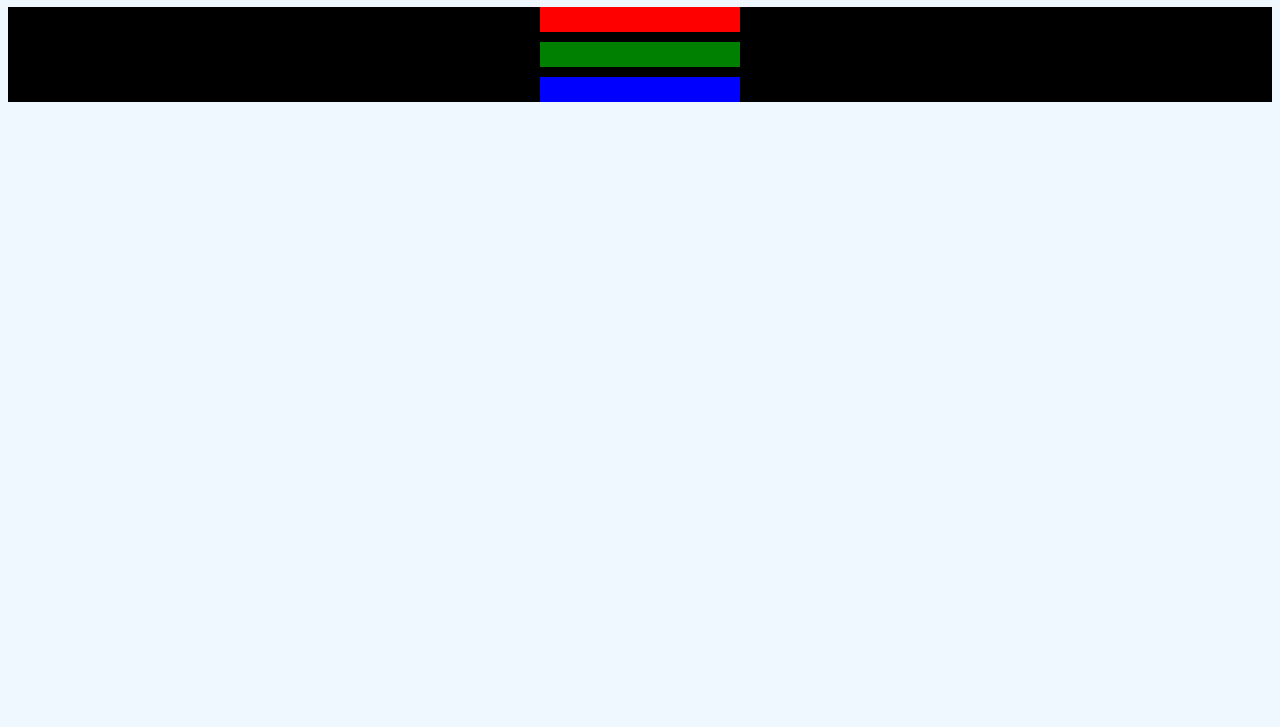
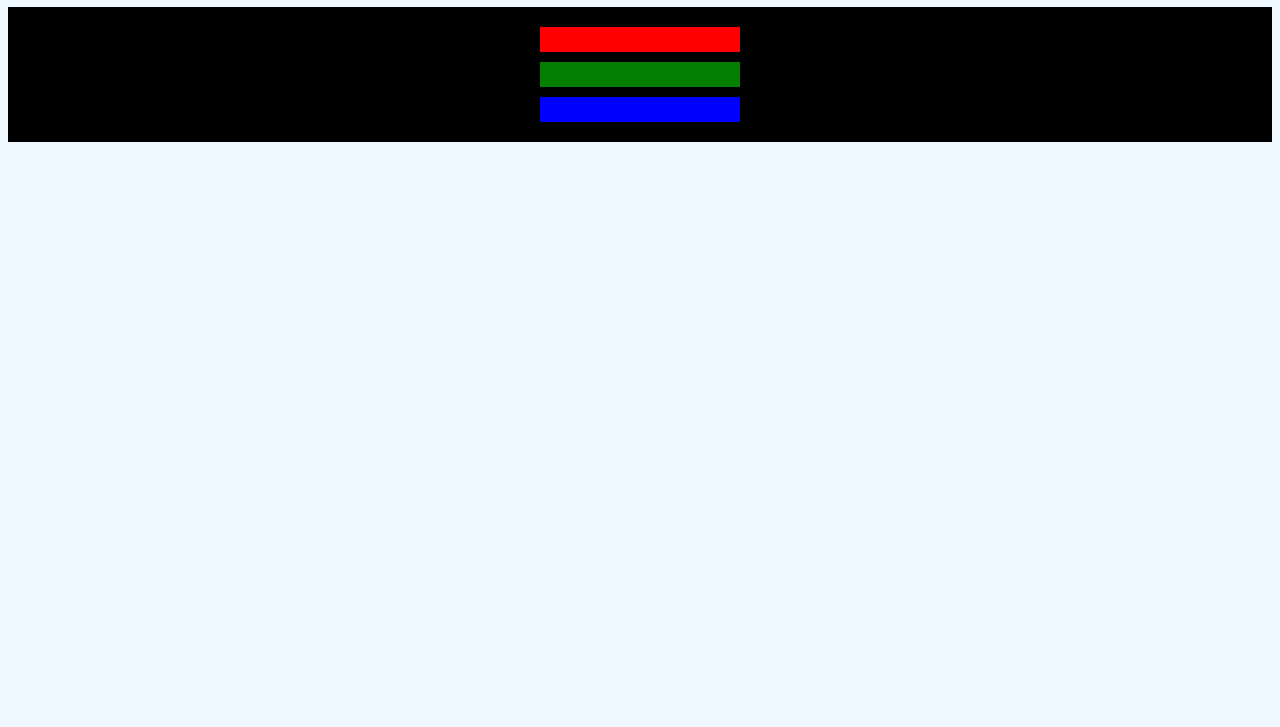
Before and after one commit to FRJ74/ColoredMarkers, a plain HTML site: page index.html in a window 1280 px wide. Shown: the part 73-800 px from the top of the page. Drawn offline with Linux system fonts and the light colour scheme.

Commit message:
Add padding to the .container

```diff
--- a/styles.css
+++ b/styles.css
@@ -22,15 +22,16 @@ h1 {
   }
 
   .two {
-    background-color: green;
+    background-color: rgb(0,127,0);
   }
 
   .three {
-    background-color: blue;
+    background-color: rgb(0,0,255);
   }
 
   /* Styling .container */
 
   .container {
     background-color: rgb(0,0,0);
+    padding: 10px 0;
   }
```
